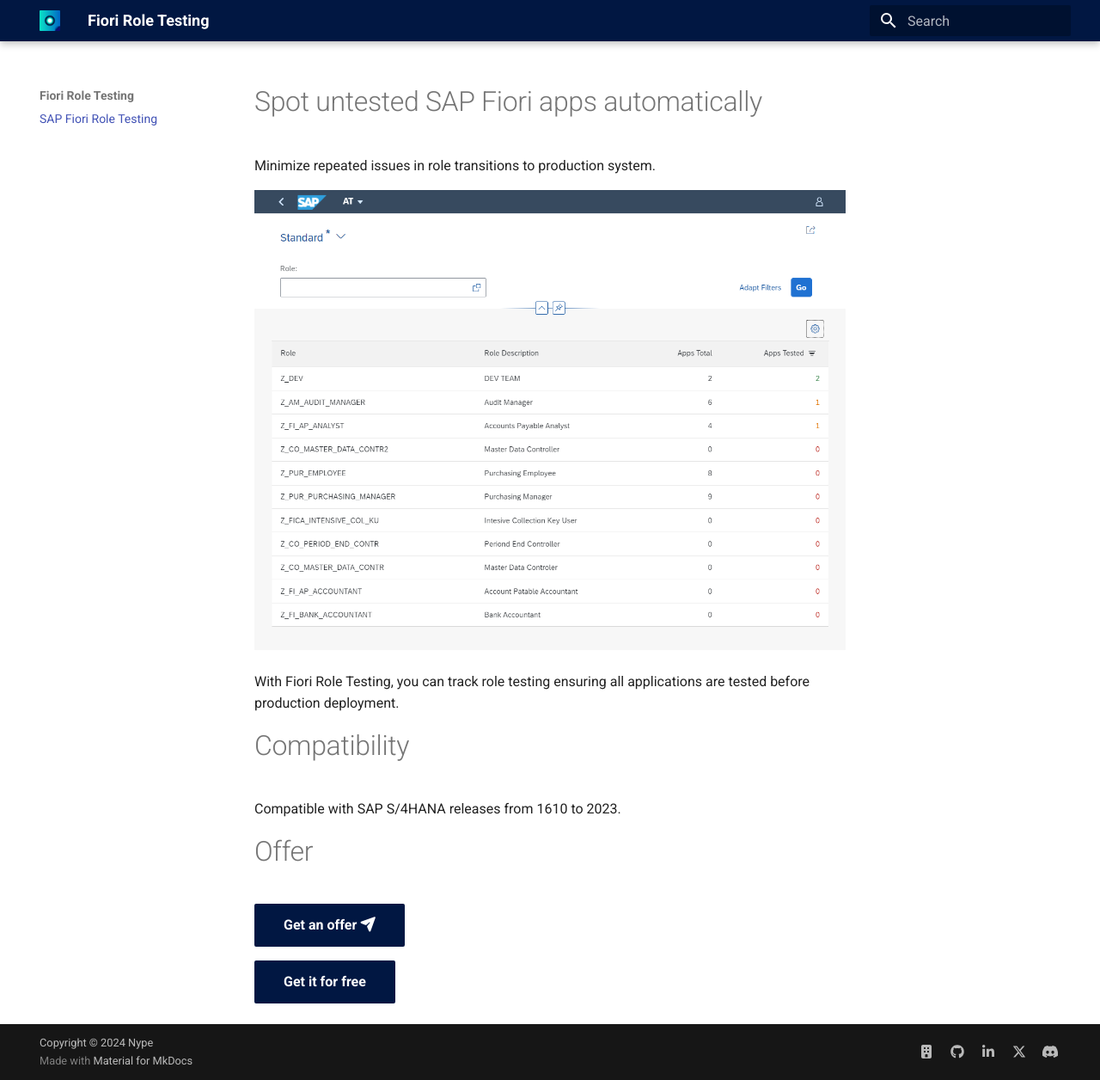
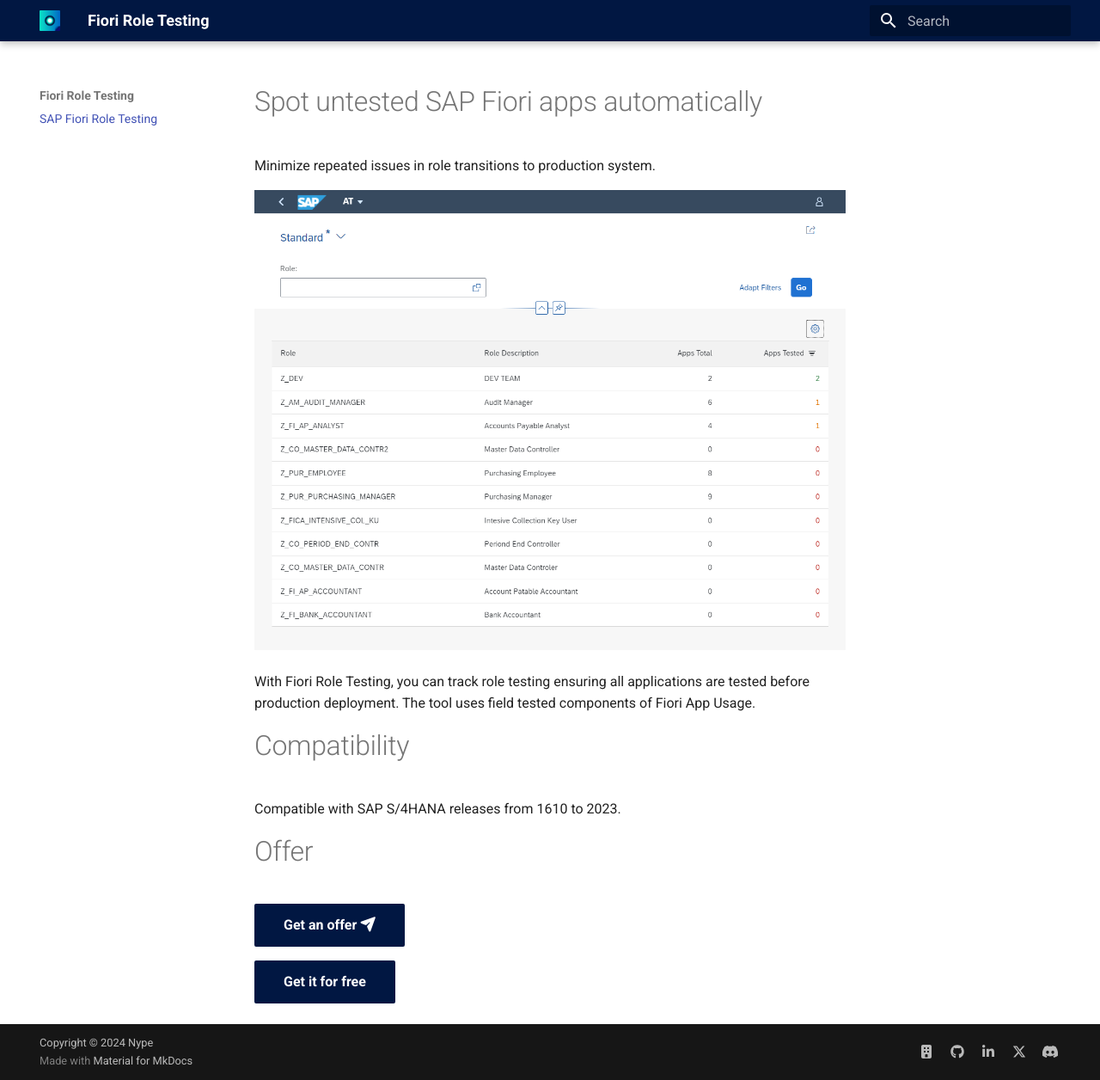
Before and after one commit to fioriroletesting/fioriroletesting.github.io, an MkDocs documentation site: the page built from docs/index.md, in a window 1280 px wide and 1256 px high. Shown: the whole window at 86% size. Built offline with MkDocs 1.6.1 and Material for MkDocs 9.7.7, drawn with Linux system fonts in a browser that asks for light colours.

Commit message:
docs: mail

```diff
--- a/docs/index.md
+++ b/docs/index.md
@@ -8,7 +8,7 @@
 
 [![](res/frt.png)](res/frt.png)
 
-With Fiori Role Testing, you can track role testing ensuring all applications are tested before production deployment.
+With Fiori Role Testing, you can track role testing ensuring all applications are tested before production deployment. The tool uses field tested components of Fiori App Usage.
 
 # Compatibility
 
@@ -16,6 +16,6 @@
 
 # Offer
 
-[Get an offer :fontawesome-solid-paper-plane:](mailto:frt@npe.cm?subject=Fiori Role Testing: Offer request){ .md-button .md-button--primary }
+[Get an offer :fontawesome-solid-paper-plane:](mailto:fau@npe.cm?subject=Fiori Role Testing: Offer request){ .md-button .md-button--primary }
 
 [Get it for free](get-for-free.md){ .md-button .md-button--primary }
```
